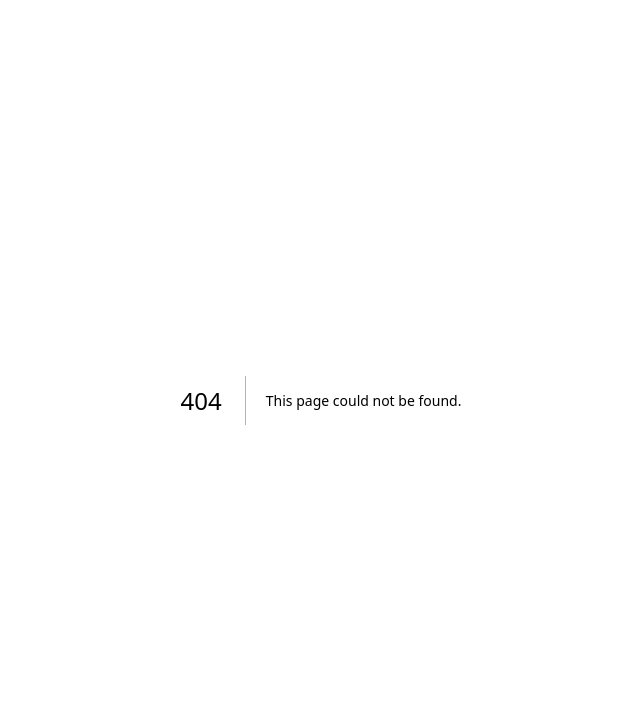
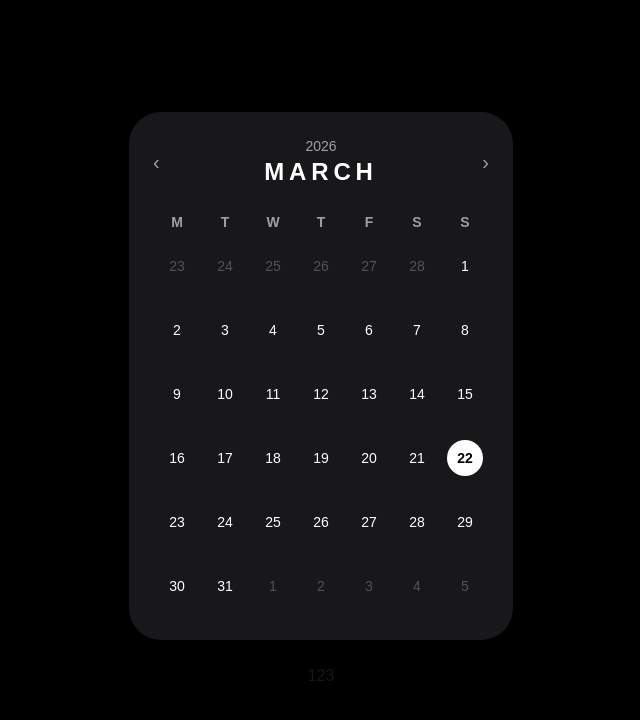
Before and after one commit to Nash430/admin-night, a Next.js app: page /todos in a window 1280 px wide. Before the commit this address had no page. Shown: the top 720 px of the page, without its empty margins (319-959 px from the left). Built offline with nearby package versions, Linux system fonts and the light colour scheme.

Commit message:
layout todo page

```diff
--- /dev/null
+++ b/app/todos/page.tsx
@@ -0,0 +1,31 @@
+'use client'
+
+import { useMemo, useState } from 'react'
+import { format } from 'date-fns'
+import TodoCalendar from '@/components/todos/TodoCalendar'
+import TodoList from '@/components/todos/TodoList'
+import { mockTodos } from '@/components/todos/mockTodos'
+
+export default function TodosPage() {
+   const [selectedDate, setSelectedDate] = useState(new Date())
+
+  const selectedTodos = useMemo(() => {
+    const dateKey = format(selectedDate, 'yyyy-MM-dd')
+
+    return mockTodos
+      .filter((todo) => todo.due_date === dateKey)
+      .sort((a, b) => (a.due_time ?? '').localeCompare(b.due_time ?? ''))
+  }, [selectedDate])
+  return (
+    <main className="min-h-screen bg-black px-4 py-8">
+      <div className="flex min-h-[calc(100vh-4rem)] flex-col items-center justify-center gap-6">
+        <TodoCalendar
+          todos={mockTodos}
+          selectedDate={selectedDate}
+          onSelectDate={setSelectedDate}
+        />
+        <TodoList selectedDate={selectedDate} todos={selectedTodos} />
+      </div>
+    </main>
+  )
+}
--- /dev/null
+++ b/components/todos/TodoCalendar.tsx
@@ -0,0 +1,107 @@
+'use client'
+
+import { useMemo, useState } from 'react'
+import {
+    addMonths,
+    subMonths,
+    startOfMonth,
+    endOfMonth,
+    startOfWeek,
+    endOfWeek,
+    eachDayOfInterval,
+    format,
+    isSameMonth,
+    isSameDay,
+} from 'date-fns'
+import type { Todo } from '@/types/todo'
+const weekLabels = ['M', 'T', 'W', 'T', 'F', 'S', 'S']
+
+type Props = {
+    todos: Todo[]
+    selectedDate: Date
+    onSelectDate: (date: Date) => void
+}
+
+export default function TodoCalendar({ todos, selectedDate, onSelectDate }: Props) {
+    const [currentMonth, setCurrentMonth] = useState(new Date());
+    // const [selectedDate, setSelectedDate] = useState(new Date())
+    const calendarDays = useMemo(() => {
+        const monthStart = startOfMonth(currentMonth)
+        const monthEnd = endOfMonth(currentMonth)
+
+        const calendarStart = startOfWeek(monthStart, { weekStartsOn: 1 })
+        const calendarEnd = endOfWeek(monthEnd, { weekStartsOn: 1 })
+
+        return eachDayOfInterval({
+            start: calendarStart,
+            end: calendarEnd,
+        })
+    }, [currentMonth])
+
+    return (
+        <div className="w-full max-w-sm rounded-[32px] bg-zinc-900 p-6 text-white shadow-2xl">
+            <div className="mb-6 flex items-center justify-between">
+                <button
+                    onClick={() => setCurrentMonth((prev) => subMonths(prev, 1))}
+                    className="text-xl text-zinc-400 hover:text-white"
+                >
+                    ‹
+                </button>
+
+                <div className="text-center">
+                    <p className="text-sm text-zinc-400">{format(currentMonth, 'yyyy')}</p>
+                    <h2 className="text-2xl font-bold tracking-[0.2em] uppercase">
+                        {format(currentMonth, 'MMMM')}
+                    </h2>
+                </div>
+
+                <button
+                    onClick={() => setCurrentMonth((prev) => addMonths(prev, 1))}
+                    className="text-xl text-zinc-400 hover:text-white"
+                >
+                    ›
+                </button>
+            </div>
+
+            <div className="mb-4 grid grid-cols-7 text-center text-sm font-semibold text-zinc-400">
+                {weekLabels.map((label, index) => (
+                    <div key={`${label}-${index}`}>{label}</div>
+                ))}
+            </div>
+
+            <div className="grid grid-cols-7 gap-y-4 text-center">
+                {calendarDays.map((day) => {
+                    const inCurrentMonth = isSameMonth(day, currentMonth)
+                    const isSelected = isSameDay(day, selectedDate)
+                    const dateKey = format(day, 'yyyy-MM-dd')
+                    const dayTodos = todos.filter((todo) => todo.due_date === dateKey)
+
+                    return (
+                        <button
+                            key={day.toISOString()}
+                            onClick={() => onSelectDate(day)}
+                            className="mx-auto flex flex-col items-center justify-center gap-1"
+                        >
+                            <div
+                                className={[
+                                    'flex h-9 w-9 items-center justify-center rounded-full text-sm',
+                                    isSelected ? 'bg-white font-semibold text-black' : '',
+                                    !isSelected && inCurrentMonth ? 'text-white' : '',
+                                    !isSelected && !inCurrentMonth ? 'text-zinc-600' : '',
+                                ].join(' ')}
+                            >
+                                {format(day, 'd')}
+                            </div>
+
+                            <div className="h-2">
+                                {dayTodos.length > 0 && (
+                                    <span className="block h-1.5 w-1.5 rounded-full bg-pink-500" />
+                                )}
+                            </div>
+                        </button>
+                    )
+                })}
+            </div>
+        </div>
+    )
+}
--- /dev/null
+++ b/components/todos/TodoList.tsx
@@ -0,0 +1,15 @@
+import { format } from 'date-fns'
+import type { Todo } from '@/types/todo'
+
+type Props = {
+  selectedDate: Date
+  todos: Todo[]
+}
+
+export default function TodoList({ selectedDate, todos }: Props) {
+  return (
+    <div>
+      123
+    </div>
+  )
+}
--- /dev/null
+++ b/components/todos/mockTodos.ts
@@ -0,0 +1,36 @@
+import type { Todo } from '@/types/todo'
+
+export const mockTodos: Todo[] = [
+  {
+    id: '1',
+    content: '寫首頁',
+    due_date: '2026-04-06',
+    due_time: '09:30',
+    is_done: false,
+    priority: 1,
+  },
+  {
+    id: '2',
+    content: '整理 schema',
+    due_date: '2026-04-06',
+    due_time: '14:00',
+    is_done: false,
+    priority: 2,
+  },
+  {
+    id: '3',
+    content: '修改 feed',
+    due_date: '2026-04-06',
+    due_time: '17:00',
+    is_done: true,
+    priority: 3,
+  },
+  {
+    id: '4',
+    content: 'session UI',
+    due_date: '2026-04-12',
+    due_time: '10:00',
+    is_done: false,
+    priority: 1,
+  },
+]
--- a/package.json
+++ b/package.json
@@ -11,6 +11,7 @@
   "dependencies": {
     "@supabase/ssr": "^0.9.0",
     "@supabase/supabase-js": "^2.99.3",
+    "date-fns": "^4.1.0",
     "next": "16.2.1",
     "react": "19.2.4",
     "react-dom": "19.2.4"
--- /dev/null
+++ b/types/todo.ts
@@ -0,0 +1,8 @@
+export type Todo = {
+  id: string
+  content: string
+  due_date: string
+  due_time: string | null
+  is_done: boolean
+  priority: 1 | 2 | 3
+}
```
Also changed, not shown: 2 other files (tests, documents, lock files or other folders).
